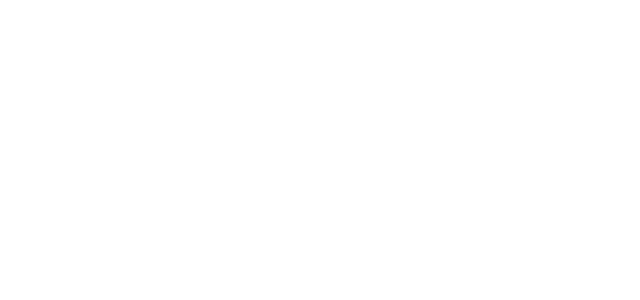
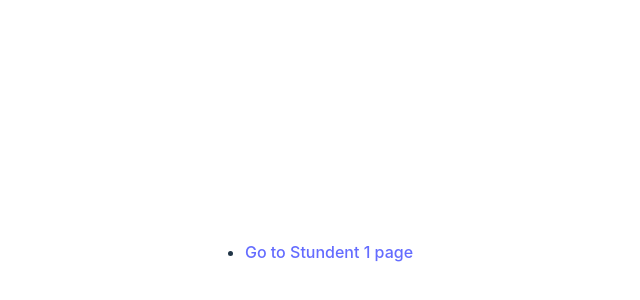
Before and after one commit to HumanCyborgsHack/frontend, a React (Vite) app: page /alumno-1 in a window 1280 px wide. Shown: the part 148-448 px from the top of the page, without its empty margins (331-971 px from the left). Built offline with nearby package versions, Linux system fonts and the light colour scheme.

Commit message:
Add vite config and jsconfig - @ prefix

```diff
--- a/package.json
+++ b/package.json
@@ -15,7 +15,8 @@
     "@mui/material": "^5.9.1",
     "react": "^18.2.0",
     "react-dom": "^18.2.0",
-    "react-helmet": "^6.1.0"
+    "react-helmet": "^6.1.0",
+    "react-router-dom": "^6.3.0"
   },
   "devDependencies": {
     "@types/react": "^18.0.15",
--- a/src/App.jsx
+++ b/src/App.jsx
@@ -1,16 +1,14 @@
-import { useState } from "react";
-import reactLogo from "./assets/react.svg";
 import { Helmet } from "react-helmet";
+import { Routing } from "@/routing/Routing";
 import "./App.css";
 
 function App() {
-    const [count, setCount] = useState(0);
-
     return (
         <>
             <Helmet>
                 <title>Poli-Learning</title>
             </Helmet>
+            <Routing />
         </>
     );
 }
--- /dev/null
+++ b/src/routing/Routing.jsx
@@ -0,0 +1,23 @@
+import { BrowserRouter, Routes, Route, Link } from "react-router-dom";
+
+export function Routing() {
+    return (
+        <BrowserRouter>
+            <Routes>
+                <Route path="/" element={<Default />}>
+                    <Route path="*" element={<Default />} />
+                </Route>
+            </Routes>
+        </BrowserRouter>
+    );
+}
+
+function Default() {
+    return (
+        <ul>
+            <li>
+                <Link to="/alumno-1">Go to Stundent 1 page</Link>
+            </li>
+        </ul>
+    );
+}
--- a/vite.config.js
+++ b/vite.config.js
@@ -1,7 +1,10 @@
-import { defineConfig } from 'vite'
-import react from '@vitejs/plugin-react'
+import { defineConfig } from "vite";
+import react from "@vitejs/plugin-react";
 
 // https://vitejs.dev/config/
 export default defineConfig({
-  plugins: [react()]
-})
+    resolve: {
+        alias: [{ find: "@", replacement: "/src" }]
+    },
+    plugins: [react()]
+});
```
Also changed, not shown: jsconfig.json (added, +8 -0 lines), 1 other file (tests, documents, lock files or other folders).
